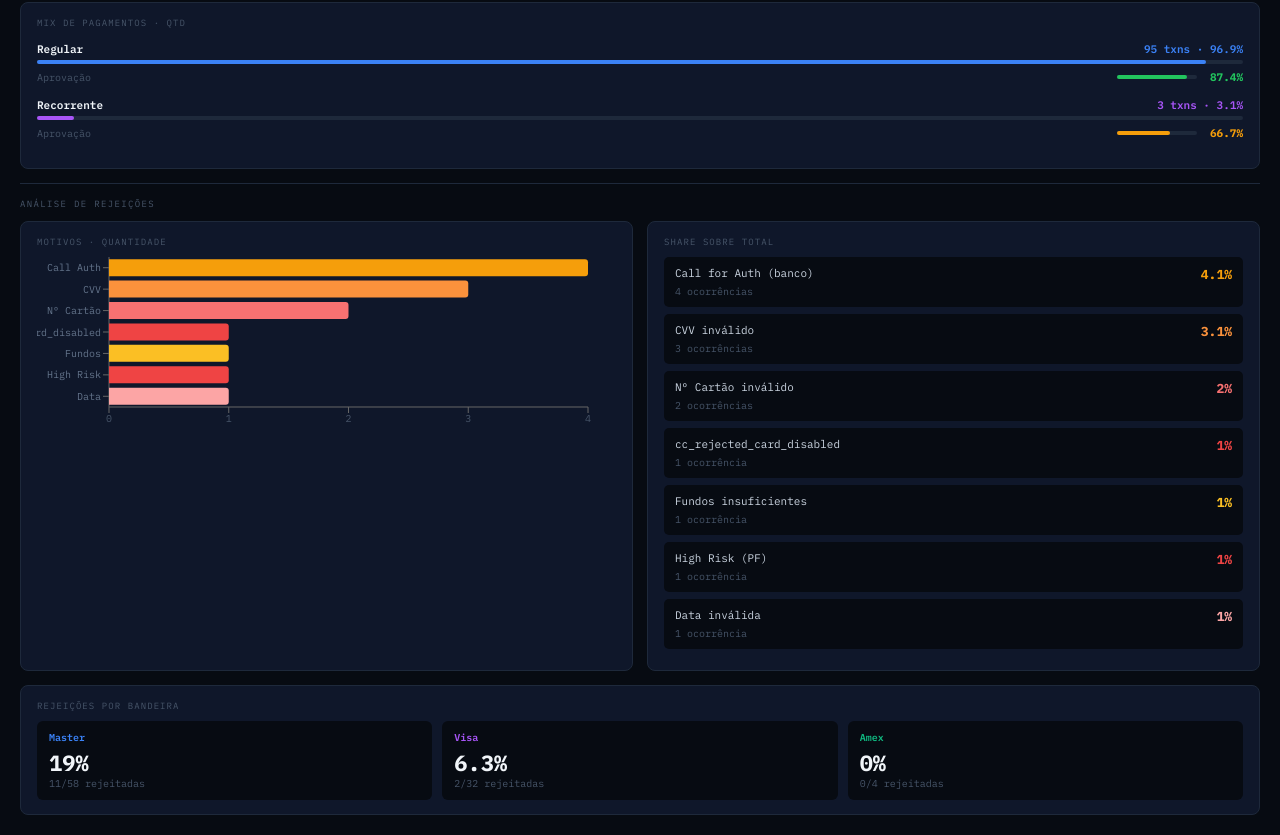
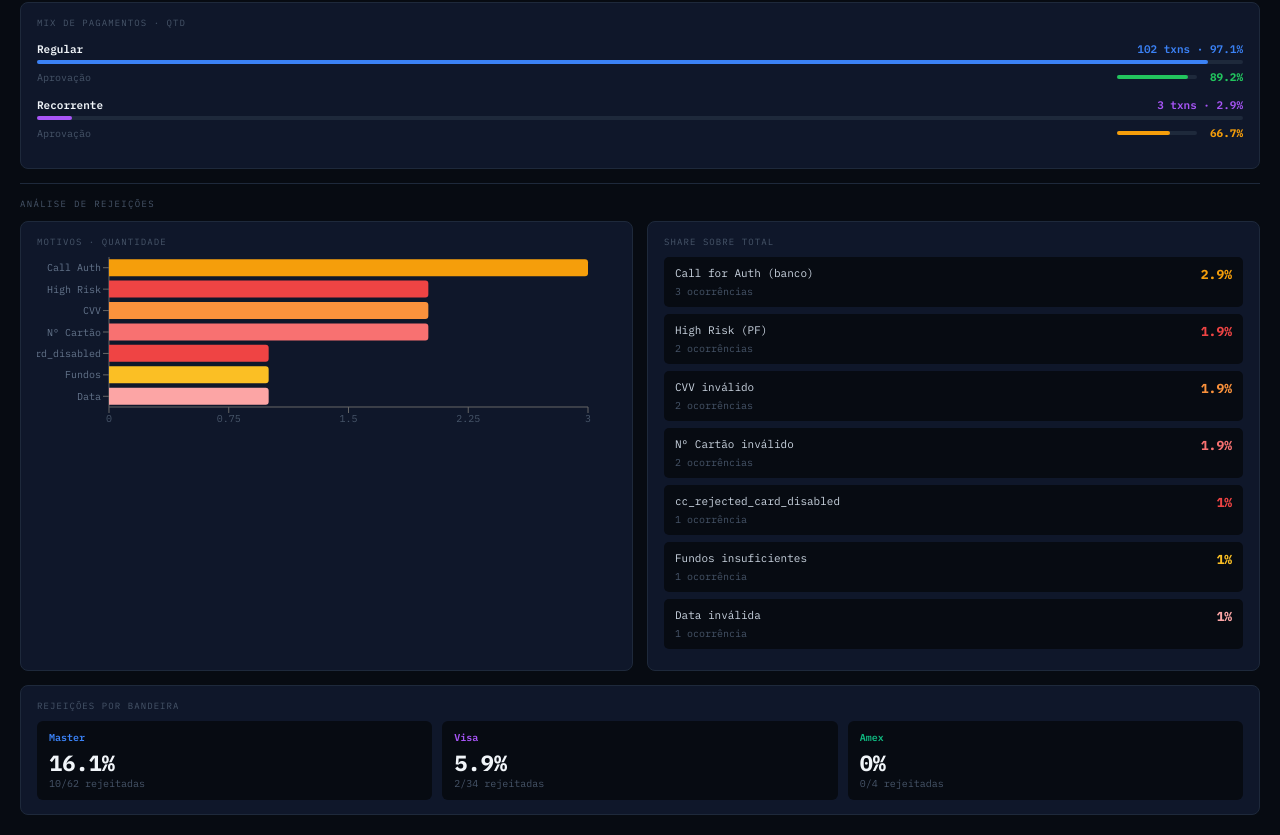
Before and after one commit to lucasmartinelli-code/gwm-dashboard, a React (Create React App) app: page / in a window 1280 px wide. Shown: the part 540-1375 px from the top of the page. Built offline with nearby package versions, Linux system fonts and the light colour scheme.

Commit message:
data: auto-update NRT 2026-05-29 09:00

```diff
--- a/src/GWMDashboard.jsx
+++ b/src/GWMDashboard.jsx
@@ -2,6 +2,19 @@ import { useState, useMemo } from "react";
 import { BarChart, Bar, XAxis, YAxis, Tooltip, ResponsiveContainer, Cell, PieChart, Pie, Legend, ComposedChart, Line } from "recharts";
 
 const RAW = [
+  { id:"160701315125", payerId:"3435782262", collectorId:"3166103110", date:"29/05/2026 07:26", status:"approved", detail:"accredited", amount:35, method:"master", op:"regular_payment" },
+  { id:"161489774008", payerId:"1752688746", collectorId:"3166103110", date:"29/05/2026 07:19", status:"approved", detail:"accredited", amount:35, method:"visa", op:"regular_payment" },
+  { id:"161489249968", payerId:"1368596519", collectorId:"3166103110", date:"29/05/2026 07:12", status:"rejected", detail:"cc_rejected_high_risk", amount:35, method:"master", op:"regular_payment" },
+  { id:"161490270848", payerId:"1587721064", collectorId:"3166103110", date:"29/05/2026 07:06", status:"approved", detail:"accredited", amount:350, method:"elo", op:"regular_payment" },
+  { id:"161487213994", payerId:"1819502448", collectorId:"3166103110", date:"29/05/2026 06:48", status:"approved", detail:"accredited", amount:350, method:"visa", op:"regular_payment" },
+  { id:"161488940724", payerId:"1654479681", collectorId:"3166103110", date:"29/05/2026 06:46", status:"approved", detail:"accredited", amount:35, method:"visa", op:"regular_payment" },
+  { id:"161489568130", payerId:"1466394524", collectorId:"3166103110", date:"29/05/2026 06:44", status:"approved", detail:"accredited", amount:56, method:"master", op:"regular_payment" },
+  { id:"161489374214", payerId:"1466394524", collectorId:"3166103110", date:"29/05/2026 06:43", status:"approved", detail:"accredited", amount:56, method:"master", op:"regular_payment" },
+  { id:"160696345979", payerId:"1466394524", collectorId:"3166103110", date:"29/05/2026 06:41", status:"approved", detail:"accredited", amount:56, method:"master", op:"regular_payment" },
+  { id:"160696434935", payerId:"1676320884", collectorId:"3166103110", date:"29/05/2026 06:18", status:"approved", detail:"accredited", amount:35, method:"master", op:"regular_payment" },
+  { id:"160696538613", payerId:"1812103129", collectorId:"3166103110", date:"29/05/2026 06:11", status:"approved", detail:"accredited", amount:35, method:"master", op:"regular_payment" },
+  { id:"161483607954", payerId:"1358136005", collectorId:"3166103110", date:"29/05/2026 05:46", status:"approved", detail:"accredited", amount:35, method:"master", op:"regular_payment" },
+  { id:"160690649953", payerId:"1673145088", collectorId:"3166103110", date:"29/05/2026 04:49", status:"approved", detail:"accredited", amount:350, method:"master", op:"regular_payment" },
   { id:"161478077704", payerId:"1547668094", collectorId:"3166103110", date:"29/05/2026 02:50", status:"approved", detail:"accredited", amount:35, method:"master", op:"regular_payment" },
   { id:"160688547303", payerId:"1353543406", collectorId:"3166103110", date:"29/05/2026 02:45", status:"approved", detail:"accredited", amount:35, method:"visa", op:"regular_payment" },
   { id:"161475404056", payerId:"1492577946", collectorId:"3166103110", date:"29/05/2026 01:10", status:"approved", detail:"accredited", amount:56, method:"master", op:"regular_payment" },
@@ -103,7 +116,7 @@ const RAW = [
 ];
 
 const COLLECTOR_ID = "3166103110";
-const LAST_UPDATED = "29/05/2026 05:29";
+const LAST_UPDATED = "29/05/2026 09:06";
 const LAST_TRX     = RAW.length > 0 ? RAW[0].date : "-";
 const METHOD_COLORS = { master:"#3b82f6", visa:"#a855f7", amex:"#10b981" };
 const STATUS_COLORS = { approved:"#22c55e", rejected:"#ef4444", refunded:"#f59e0b" };
```
